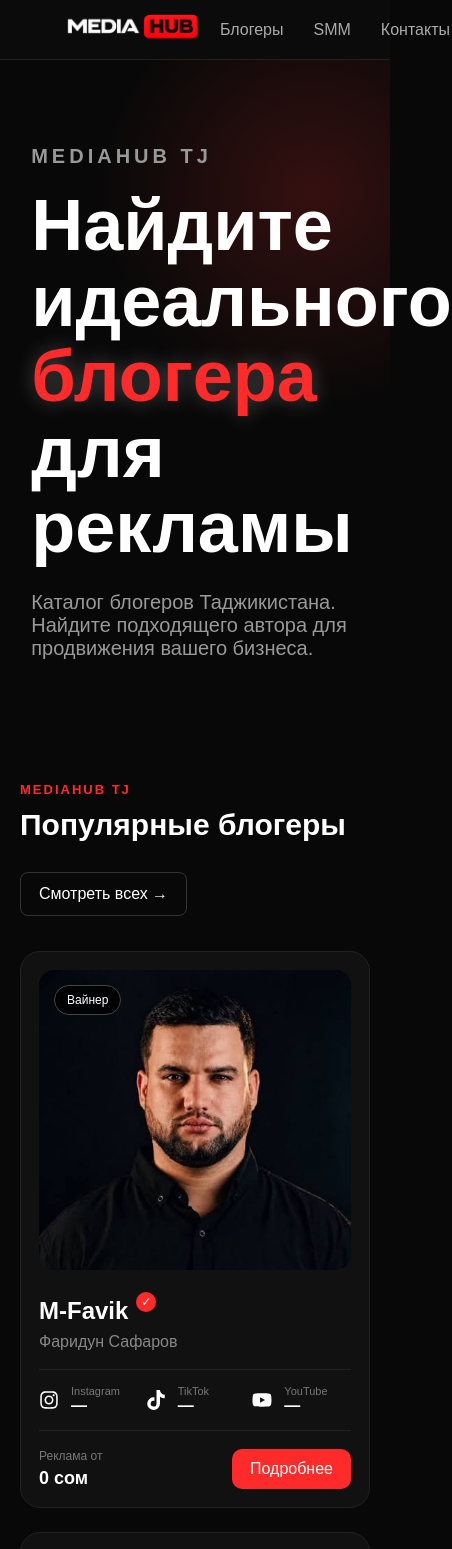
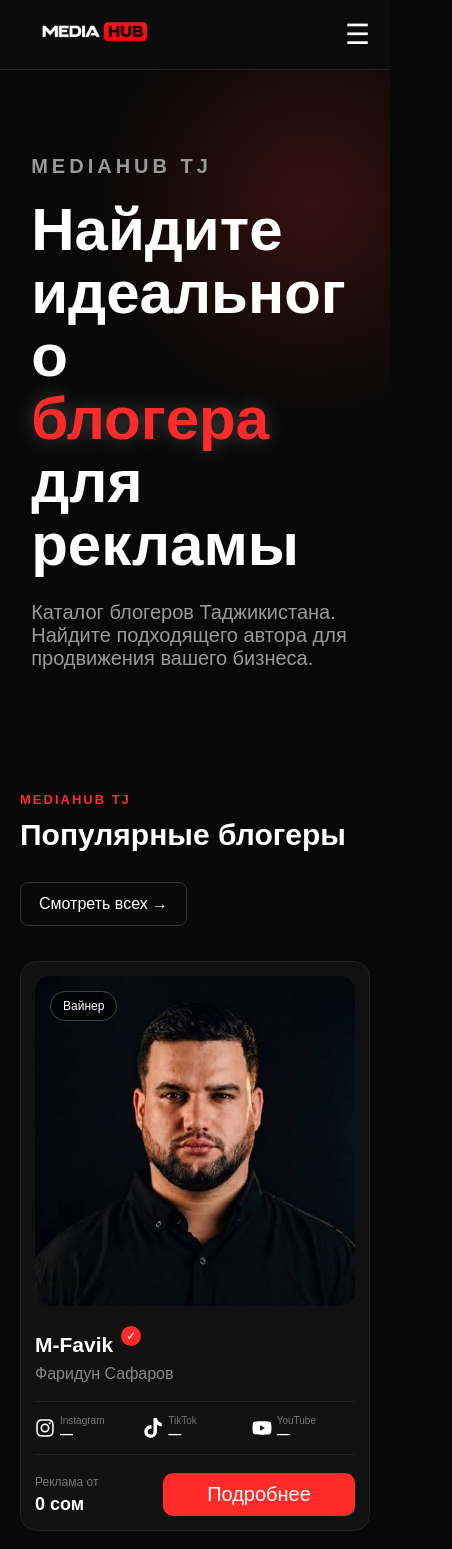
Before and after one commit to EhsonZokirov/MediaHub-TJ, a React (Vite) app: page / in a window 390 px wide. Shown: the top 1549 px of the page, 452 px wide, since content can reach past the window. Built offline with nearby package versions, Linux system fonts and the light colour scheme.

Commit message:
update website

```diff
--- a/src/App.jsx
+++ b/src/App.jsx
@@ -7,11 +7,12 @@ import Contacts from "./pages/Contacts";
 import Footer from "./components/Footer";
 import SMM from "./pages/Smm";
 import AddBlogger from "./pages/AddBlogger";
+import ScrollToTop from "./components/ScrollToTop";
 
 function App() {
   return (
     <BrowserRouter>
-
+      <ScrollToTop />
       <Routes>
 
         <Route
--- a/src/components/Bloggers.jsx
+++ b/src/components/Bloggers.jsx
@@ -8,6 +8,7 @@ function Bloggers() {
   const [bloggers, setBloggers] = useState(bloggersData);
   const [category, setCategory] = useState("");
   const [gender, setGender] = useState("");
+
   function searchBloggers(text) {
     const searchText = text.toLowerCase().trim();
 
@@ -34,8 +35,49 @@ function Bloggers() {
   });
 
   return (
+    <main className="bloggers-page">
+
+      {/* HEADER */}
+      <section className="bloggers-hero">
+        <div className="bloggers-hero-content">
+
+          <span className="section-label">
+            MEDIAHUB TJ / CREATORS
+          </span>
+
+          <h1>
+            Найди блогера
+            <br />
+            <span>для своей рекламы</span>
+          </h1>
+
+          <p>
+            Исследуй блогеров Таджикистана,
+            сравнивай аудиторию и находи подходящего
+            автора для продвижения своего бренда.
+          </p>
+
+        </div>
+      </section>
+
+      {/* BLOGGERS */}
       <section className="bloggers">
-      <h2>Популярные блогеры</h2>
+
+        <div className="bloggers-section-header">
+          <div>
+            <span className="section-label">
+              КАТАЛОГ БЛОГЕРОВ
+            </span>
+
+            <h2>
+              Все блогеры
+            </h2>
+          </div>
+
+          <span className="bloggers-count">
+            Найдено: {filtered.length}
+          </span>
+        </div>
 
         <Search onSearch={searchBloggers} />
 
@@ -45,14 +87,34 @@ function Bloggers() {
         />
 
         <div className="blogger-grid">
-        {filtered.map((blogger) => (
+
+          {filtered.length > 0 ? (
+
+            filtered.map((blogger) => (
               <BloggerCard
                 key={blogger.id}
                 blogger={blogger}
               />
-        ))}
+            ))
+
+          ) : (
+
+            <div className="no-bloggers">
+              <h3>Блогеры не найдены</h3>
+
+              <p>
+                Попробуйте изменить поисковый запрос
+                или фильтры.
+              </p>
             </div>
+
+          )}
+
+        </div>
+
       </section>
+
+    </main>
   );
 }
 
--- a/src/components/Navbar.jsx
+++ b/src/components/Navbar.jsx
@@ -1,28 +1,49 @@
+import { useState } from "react";
 import { Link } from "react-router-dom";
 import Logo from "../images/LogoMediaHub.png";
+
 function Navbar() {
+  const [menuOpen, setMenuOpen] = useState(false);
+
+  const closeMenu = () => {
+    setMenuOpen(false);
+  };
+
   return (
     <nav className="navbar">
 
-      <Link to="/" className="navbar-logo">
+      {/* ЛОГОТИП */}
+      <Link to="/" className="navbar-logo" onClick={closeMenu}>
         <img src={Logo} alt="MediaHub TJ" />
       </Link>
-      {/* <a href="/" className="logo">
-        Media<span>Hub</span>
-      </a> */}
 
-      <div className="nav-links">
-        <a href="/bloggers">
+      {/* КНОПКА МОБИЛЬНОГО МЕНЮ */}
+      <button
+        className="menu-button"
+        onClick={() => setMenuOpen(!menuOpen)}
+        aria-label="Открыть меню"
+      >
+        {menuOpen ? "✕" : "☰"}
+      </button>
+
+      {/* НАВИГАЦИЯ */}
+      <div className={`nav-links ${menuOpen ? "active" : ""}`}>
+
+        <Link to="/bloggers" onClick={closeMenu}>
           Блогеры
-        </a>
+        </Link>
 
-        <a href="/smm">
+        <Link to="/smm" onClick={closeMenu}>
           SMM
-        </a>
+        </Link>
 
-        <a href="Contacts">
+        <Link to="/add-blogger" onClick={closeMenu}>
+          Добавить блогера
+        </Link>
+
+        <Link to="/contacts" onClick={closeMenu}>
           Контакты
-        </a>
+        </Link>
 
       </div>
 
--- /dev/null
+++ b/src/components/ScrollToTop.jsx
@@ -0,0 +1,14 @@
+import { useEffect } from "react";
+import { useLocation } from "react-router-dom";
+
+function ScrollToTop() {
+    const { pathname } = useLocation();
+
+    useEffect(() => {
+        window.scrollTo(0, 0);
+    }, [pathname]);
+
+    return null;
+}
+
+export default ScrollToTop;
--- a/src/index.css
+++ b/src/index.css
@@ -1,8 +1,19 @@
-* {
+*,
+*::before,
+*::after {
   margin: 0;
   padding: 0;
   box-sizing: border-box;
 }
+
+html,
+body,
+#root {
+  width: 100%;
+  max-width: 100%;
+  overflow-x: hidden;
+}
+
 
 body {
   background: #080808;
@@ -19,25 +30,18 @@ select {
 /* =========================
    NAVBAR
 ========================= */
-
 .navbar {
   width: 100%;
-  padding: 18px 8%;
-
-  display: flex;
-  justify-content: space-between;
-  align-items: center;
-
-  border-bottom: 1px solid #222;
-}
-
-.navbar {
   height: 60px;
+
   display: flex;
   align-items: center;
   justify-content: space-between;
+
   padding: 0 40px;
+
   background: #0b0b0b;
+  border-bottom: 1px solid #222;
 }
 
 .navbar-logo img {
@@ -187,14 +191,6 @@ select {
 }
 
 /* FILTERS */
-
-.filters {
-  display: flex;
-
-  gap: 15px;
-
-  margin-bottom: 30px;
-}
 
 .filters select {
   background: #111;
@@ -827,7 +823,7 @@ select {
 
   .filter-title {
     width: 100%;
-    text-align: center;
+    text-align: start;
     margin-bottom: 4px;
   }
 }
@@ -1509,3 +1505,490 @@ ADD BLOGGER PAGE
     transform: translateY(0);
   }
 }
+
+/* =========================
+   RESPONSIVE NAVBAR
+========================= */
+
+.menu-button {
+  display: none;
+
+  background: transparent;
+  border: none;
+
+  color: white;
+  font-size: 28px;
+
+  cursor: pointer;
+}
+
+/* ПЛАНШЕТЫ И ТЕЛЕФОНЫ */
+
+@media (max-width: 768px) {
+
+  .navbar {
+    position: relative;
+
+    height: 70px;
+
+    padding: 0 20px;
+
+    z-index: 1000;
+  }
+
+  .navbar-logo img {
+    width: 145px;
+  }
+
+  .menu-button {
+    display: block;
+
+    position: relative;
+
+    z-index: 1001;
+  }
+
+  .nav-links {
+    position: absolute;
+
+    top: 70px;
+    left: 0;
+
+    width: 100%;
+
+    display: flex;
+    flex-direction: column;
+
+    gap: 0;
+
+    padding: 10px 20px 20px;
+
+    background: #0b0b0b;
+
+    border-bottom: 1px solid #222;
+
+    opacity: 0;
+    visibility: hidden;
+
+    transform: translateY(-15px);
+
+    transition:
+      opacity 0.25s ease,
+      transform 0.25s ease,
+      visibility 0.25s ease;
+  }
+
+  .nav-links.active {
+    opacity: 1;
+
+    visibility: visible;
+
+    transform: translateY(0);
+  }
+
+  .nav-links a {
+    padding: 16px 0;
+
+    color: #aaa;
+
+    font-size: 16px;
+
+    border-bottom: 1px solid #222;
+  }
+
+  .nav-links a:last-child {
+    border-bottom: none;
+  }
+
+  .nav-links a:hover {
+    color: #ff2b2b;
+  }
+}
+
+/* =========================
+   MOBILE OVERFLOW FIX
+========================= */
+
+@media (max-width: 768px) {
+
+  .navbar,
+  .hero,
+  .bloggers,
+  .profile-page,
+  .contacts-page,
+  .smm-page,
+  .add-blogger-page,
+  .footer {
+    width: 100%;
+    max-width: 100%;
+  }
+
+  .hero h1,
+  .smm-hero h1,
+  .add-blogger-hero h1,
+  .contacts-hero h1 {
+    overflow-wrap: break-word;
+    word-break: normal;
+    font-size: 60px;
+  }
+
+  .blogger-card,
+  .profile-card,
+  .contact-card,
+  .contact-form,
+  .smm-card,
+  .add-blogger-form {
+    min-width: 0;
+    max-width: 100%;
+  }
+
+  .blogger-card img,
+  .profile-header img {
+    max-width: 100%;
+  }
+
+  .social-stats,
+  .profile-stats,
+  .profile-info,
+  .analytics {
+    min-width: 0;
+  }
+
+  .social-item,
+  .profile-stat,
+  .profile-info div,
+  .analytics div {
+    min-width: 0;
+    overflow: hidden;
+  }
+
+  .social-item strong,
+  .profile-stat strong,
+  .analytics strong {
+    overflow-wrap: anywhere;
+  }
+
+  input,
+  textarea,
+  select {
+    max-width: 100%;
+  }
+}
+
+/* =========================
+   BLOGGERS PAGE
+========================= */
+
+.bloggers-page {
+  min-height: 100vh;
+}
+
+/* =========================
+   BLOGGERS HERO
+========================= */
+
+.bloggers-hero {
+  position: relative;
+  padding: 120px 8% 100px;
+  overflow: hidden;
+
+  background:
+    radial-gradient(circle at 80% 20%,
+      rgba(255, 43, 43, 0.18),
+      transparent 35%);
+}
+
+.bloggers-hero::after {
+  content: "";
+
+  position: absolute;
+  top: -200px;
+  right: -200px;
+
+  width: 500px;
+  height: 500px;
+
+  border-radius: 50%;
+
+  background: rgba(255, 43, 43, 0.08);
+
+  filter: blur(100px);
+
+  pointer-events: none;
+}
+
+.bloggers-hero-content {
+  position: relative;
+  z-index: 1;
+
+  max-width: 850px;
+}
+
+.bloggers-hero h1 {
+  margin: 20px 0;
+
+  font-size: clamp(48px, 7vw, 82px);
+
+  line-height: 1;
+
+  letter-spacing: -3px;
+}
+
+.bloggers-hero h1 span {
+  color: #ff2b2b;
+}
+
+.bloggers-hero p {
+  max-width: 600px;
+
+  color: #888;
+
+  font-size: 18px;
+
+  line-height: 1.6;
+}
+
+/* =========================
+   CATALOG HEADER
+========================= */
+
+.bloggers-section-header {
+  max-width: 1200px;
+
+  margin: 0 auto 35px;
+
+  display: flex;
+
+  align-items: flex-end;
+
+  justify-content: space-between;
+
+  gap: 30px;
+}
+
+.bloggers-section-header h2 {
+  margin-top: 12px;
+
+  font-size: 42px;
+
+  letter-spacing: -1px;
+}
+
+.bloggers-count {
+  color: #777;
+
+  font-size: 14px;
+
+  white-space: nowrap;
+}
+
+/* =========================
+   EMPTY STATE
+========================= */
+
+.no-bloggers {
+  grid-column: 1 / -1;
+
+  padding: 80px 20px;
+
+  text-align: center;
+
+  background: #111;
+
+  border: 1px solid #222;
+
+  border-radius: 20px;
+}
+
+.no-bloggers h3 {
+  margin-bottom: 10px;
+
+  font-size: 24px;
+}
+
+.no-bloggers p {
+  color: #777;
+}
+
+/* =========================
+   BLOGGERS PAGE MOBILE
+========================= */
+
+@media (max-width: 768px) {
+
+  .bloggers-hero {
+    padding: 90px 20px 70px;
+  }
+
+  .bloggers-hero h1 {
+    font-size: 48px;
+
+    letter-spacing: -2px;
+  }
+
+  .bloggers-hero p {
+    font-size: 16px;
+  }
+
+  .bloggers-section-header {
+    align-items: flex-start;
+
+    flex-direction: column;
+
+    gap: 15px;
+  }
+
+  .bloggers-section-header h2 {
+    font-size: 34px;
+  }
+
+  .bloggers-count {
+    font-size: 13px;
+  }
+
+}
+
+/* =========================
+   IPHONE / MOBILE FIX
+========================= */
+
+@media (max-width: 600px) {
+
+  .bloggers-hero {
+    padding: 70px 20px 55px;
+  }
+
+  .bloggers-hero h1 {
+    font-size: 42px;
+    line-height: 1.05;
+    letter-spacing: -1.5px;
+  }
+
+  .bloggers-hero p {
+    margin-top: 20px;
+    font-size: 15px;
+    line-height: 1.5;
+  }
+
+  .bloggers {
+    padding: 45px 20px;
+  }
+
+  .bloggers-section-header {
+    margin-bottom: 25px;
+  }
+
+  .bloggers-section-header h2 {
+    font-size: 30px;
+  }
+
+  .bloggers-count {
+    font-size: 13px;
+  }
+
+  /* ПОИСК */
+
+  .search {
+    width: 100%;
+    margin-bottom: 15px;
+  }
+
+  .search input {
+    width: 100%;
+    font-size: 15px;
+    padding: 14px 18px;
+  }
+
+  /* ФИЛЬТРЫ */
+
+  .filters {
+    width: 100%;
+    padding: 15px;
+    gap: 15px;
+    margin-bottom: 25px;
+  }
+
+  .filter-group {
+    width: 100%;
+    justify-content: flex-start;
+  }
+
+  .filter-group button {
+    padding: 9px 13px;
+    font-size: 13px;
+  }
+
+  /* КАРТОЧКИ */
+
+  .blogger-grid {
+    grid-template-columns: 1fr;
+    gap: 18px;
+  }
+
+  .blogger-card {
+    padding: 14px;
+    border-radius: 16px;
+  }
+
+  .blogger-card img {
+    height: 330px;
+  }
+
+  .name-row h3 {
+    font-size: 21px;
+  }
+
+  .social-stats {
+    gap: 5px;
+    padding: 13px 0;
+  }
+
+  .social-item {
+    grid-template-columns: 20px 1fr;
+    column-gap: 5px;
+  }
+
+  .social-item span {
+    font-size: 10px;
+  }
+
+  .social-item strong {
+    font-size: 13px;
+  }
+
+  .details-button {
+    padding: 10px 13px;
+    font-size: 20px;
+    width: 60%;
+    text-align: center;
+
+  }
+
+}
+
+.back-button {
+  display: inline-flex;
+  align-items: center;
+  gap: 8px;
+
+  margin-bottom: 15px;
+
+  padding: 0;
+
+  background: transparent;
+  border: none;
+
+  color: #888;
+
+  font-size: 16px;
+  font-family: inherit;
+
+  cursor: pointer;
+  text-decoration: none;
+
+  transition: color 0.3s ease;
+}
+
+.back-button:hover {
+  color: white;
+}
--- a/src/pages/BloggerProfile.jsx
+++ b/src/pages/BloggerProfile.jsx
@@ -1,4 +1,5 @@
 import { useParams, Link } from "react-router-dom";
+import { useNavigate } from "react-router-dom";
 
 import {
   FaInstagram,
@@ -14,6 +15,7 @@ import bloggers from "../data/bloggers";
 
 function BloggerProfile() {
 
+  const navigate = useNavigate();
   const { id } = useParams();
 
 
@@ -43,14 +45,12 @@ function BloggerProfile() {
 
     <div className="profile-page">
 
-
-      <Link
-        to="/"
+      <button
+        onClick={() => navigate(-1)}
         className="back-button"
       >
         ← Назад к блогерам
-      </Link>
-
+      </button>
 
       <div className="profile-card">
 
```
Also changed, not shown: 1 other file (tests, documents, lock files or other folders). Lines whose indentation alone changed are shown as unchanged.
